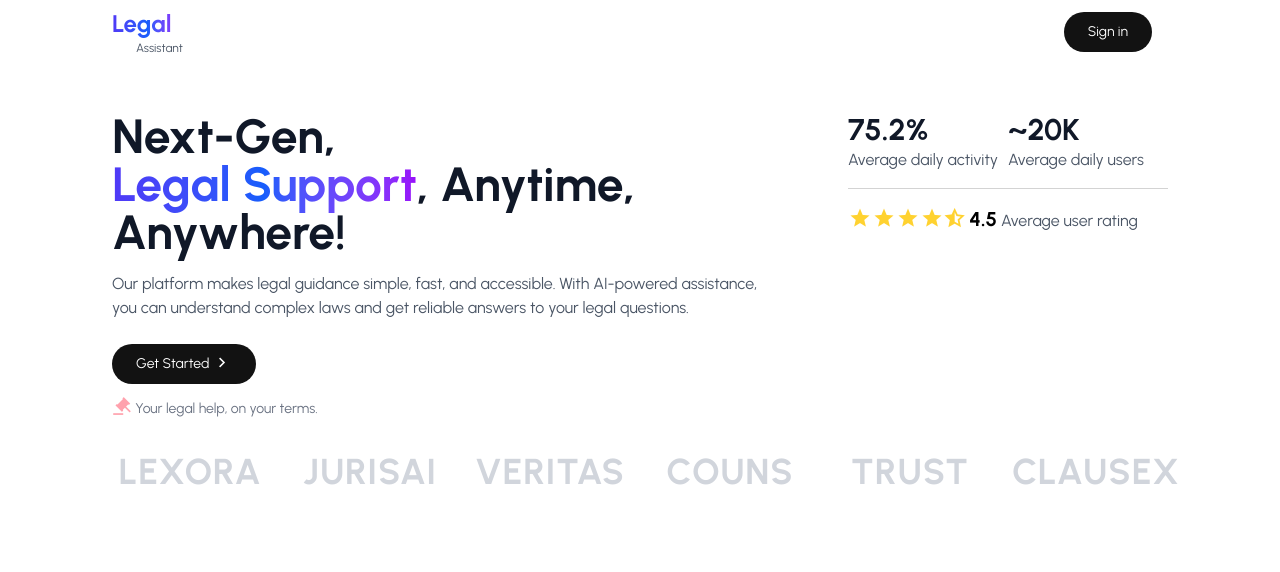
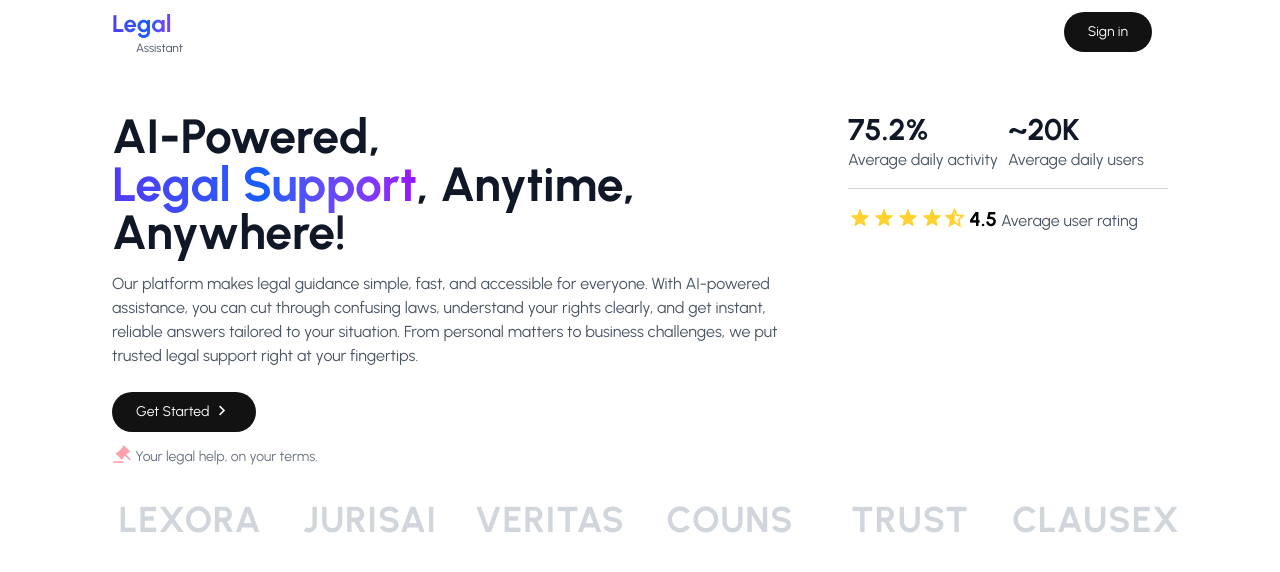
Before and after one commit to thedeepakmaurya/legassist, a Next.js app: page / in a window 1280 px wide. Shown: the top 572 px of the page. Built offline with nearby package versions, Linux system fonts and the light colour scheme.

Commit message:
refactor(home): brief description

```diff
--- a/src/components/pages/Dashboard/Profile.jsx
+++ b/src/components/pages/Dashboard/Profile.jsx
@@ -17,7 +17,7 @@ const Profile = () => {
   };
 
   return (
-    <div className="flex h-fit flex-col items-center rounded-xl py-4 shadow-lg md:col-span-2">
+    <div className="flex h-fit md:sticky md:top-28 flex-col items-center rounded-xl py-4 shadow-lg md:col-span-2">
       <div className="flex h-24 w-24 items-center justify-center rounded-full bg-black">
         <p className="text-4xl text-white capitalize">{name?.slice(0, 1)}</p>
       </div>
--- a/src/components/pages/Dashboard/index.jsx
+++ b/src/components/pages/Dashboard/index.jsx
@@ -3,7 +3,7 @@ import Queries from "./Queries";
 
 const Dashboard = () => {
   return (
-    <section className="md:mt-8 mt-4 grid grid-cols-1 gap-10 md:grid-cols-8">
+    <section className=" mt-4 grid grid-cols-1 gap-10 md:grid-cols-8">
       <Profile />
       <Queries />
     </section>
--- a/src/components/pages/Home/About.jsx
+++ b/src/components/pages/Home/About.jsx
@@ -5,14 +5,11 @@ const About = () => {
   return (
     <div className="flex flex-col md:col-span-2">
       <h2 className="mt-4 text-4xl font-bold text-gray-900 md:mt-8 md:text-5xl">
-        <span className=" "> Next-Gen</span>, <br />
+        <span className=" ">AI-Powered</span>, <br />
         <span className="text-gradient">Legal Support</span>, Anytime, Anywhere!
       </h2>
       <p className="mt-4 max-w-2xl text-gray-600">
-        Our platform makes legal guidance simple, fast, and accessible. With
-        AI-powered assistance, you can understand complex laws and get reliable
-        answers to your legal questions.
-      </p>
+Our platform makes legal guidance simple, fast, and accessible for everyone. With AI-powered assistance, you can cut through confusing laws, understand your rights clearly, and get instant, reliable answers tailored to your situation. From personal matters to business challenges, we put trusted legal support right at your fingertips.      </p>
       <Link className="w-fit" href="/signup">
         <Button
           className="mt-6"
--- a/src/components/pages/Home/Clients.jsx
+++ b/src/components/pages/Home/Clients.jsx
@@ -1,3 +1,5 @@
+import { companies } from "@/constants/companies";
+
 const Clients = () => {
   return (
     <div className="mt-8 grid grid-cols-2 gap-6 md:grid-cols-6">
@@ -14,12 +16,3 @@ const Clients = () => {
 };
 
 export default Clients;
-
-const companies = [
-  "Lexora",
-  "JurisAI",
-  "Veritas",
-  "Couns",
-  "Trust",
-  "ClauseX",
-];
--- a/src/components/pages/Home/Stat.jsx
+++ b/src/components/pages/Home/Stat.jsx
@@ -1,3 +1,5 @@
+import { analytics } from "@/constants/analytics";
+
 const Stat = () => {
   return (
     <div className="mt-8 flex flex-col gap-2 md:gap-4">
@@ -17,9 +19,9 @@ const Stat = () => {
           {Array(4)
             .fill(null)
             .map((_, i) => (
-              <i key={i} className="ri-star-s-fill text-amber-300 ri-xl"></i>
+              <i key={i} className="ri-star-s-fill ri-xl text-amber-300"></i>
             ))}
-          <i className="ri-star-half-line text-amber-300 ri-lg"></i>
+          <i className="ri-star-half-line ri-lg text-amber-300"></i>
         </div>
         <p className="text-xl font-semibold">
           4.5
@@ -33,14 +35,3 @@ const Stat = () => {
 };
 
 export default Stat;
-
-const analytics = [
-  {
-    stat: "75.2%",
-    title: "Average daily activity",
-  },
-  {
-    stat: "~20K",
-    title: "Average daily users",
-  },
-];
--- /dev/null
+++ b/src/constants/analytics.js
@@ -0,0 +1,10 @@
+export const analytics = [
+  {
+    stat: "75.2%",
+    title: "Average daily activity",
+  },
+  {
+    stat: "~20K",
+    title: "Average daily users",
+  },
+];
--- /dev/null
+++ b/src/constants/companies.js
@@ -0,0 +1,8 @@
+export const companies = [
+  "Lexora",
+  "JurisAI",
+  "Veritas",
+  "Couns",
+  "Trust",
+  "ClauseX",
+];
```
